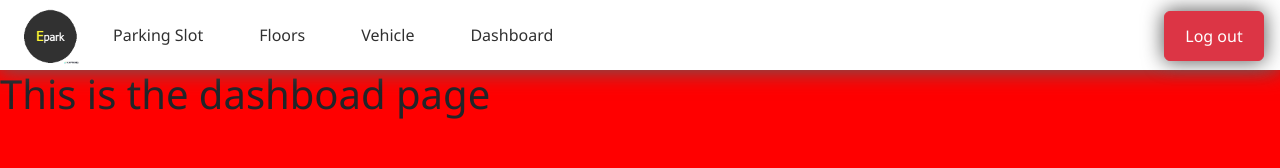
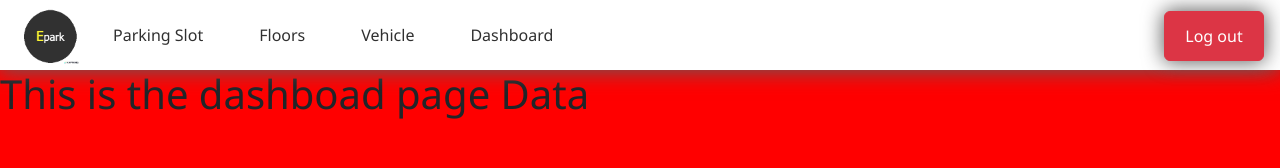
Before and after one commit to Dawa1234/Parking-Management-System-React, a React (Create React App) app: page /dashboard in a window 1280 px wide. Shown: the top 168 px of the page. Built offline with nearby package versions, Linux system fonts and the light colour scheme.

Commit message:
working on admin side

```diff
--- a/src/App.js
+++ b/src/App.js
@@ -1,7 +1,7 @@
 import "./App.css";
 import "bootstrap/dist/css/bootstrap.min.css";
 import Register from "./components/authentication/registerpage";
-import { Link, Route, Routes } from "react-router-dom";
+import { Route, Routes } from "react-router-dom";
 import LoginContent from "./components/authentication/loginContent";
 import Home from "./components/home";
 import HomeNavigation from "./components/navigations/homeNavigation";
@@ -15,14 +15,6 @@ import VehiclePage from "./components/dashboardPage/vehicle";
 import OurPolicies from "./components/ourPolices";
 
 function App() {
-  // Register window
-  const registerWindow = (e) => {
-    e.preventDefault();
-    // Regsiter form
-    var registerForm = document.getElementById("register");
-    // Show register form
-    registerForm.style.display = "flex";
-  };
   return (
     <>
       {/* Register Page */}
@@ -37,7 +29,7 @@ function App() {
         </Route>
         {/* Dashboard Page Navigation */}
         <Route path="/dashboard" element={<DashboardPageNavigation />}>
-          <Route index element={<DashboardPage />} />
+          {/* <Route index element={<DashboardPage />} /> */}
           <Route path="" element={<DashboardPage />} />
           <Route path="parkingSlot" element={<ParkingSlotPage />} />
           <Route path="floor" element={<FloorPage />} />
--- a/src/components/dashboardPage/dashboard.js
+++ b/src/components/dashboardPage/dashboard.js
@@ -1,10 +1,12 @@
 import "../../design/dashboardPage/dashBoardPage.css";
+import { useOutletContext } from "react-router-dom";
 
 const DashboardPage = () => {
+  const obj = useOutletContext();
   return (
     <>
       <div className="dashboard">
-        <h1>This is the dashboad page</h1>
+        <h1>This is the dashboad page {obj.data}</h1>
       </div>
     </>
   );
--- a/src/components/navigations/dashboardNavigation.js
+++ b/src/components/navigations/dashboardNavigation.js
@@ -78,7 +78,7 @@ const DashboardPageNavigation = () => {
         </div>
       </nav>
 
-      <Outlet />
+      <Outlet context={{ data: "Data" }} />
     </>
   );
 };
```
Also changed, not shown: src/services/parkingSlotServices.js (added).
